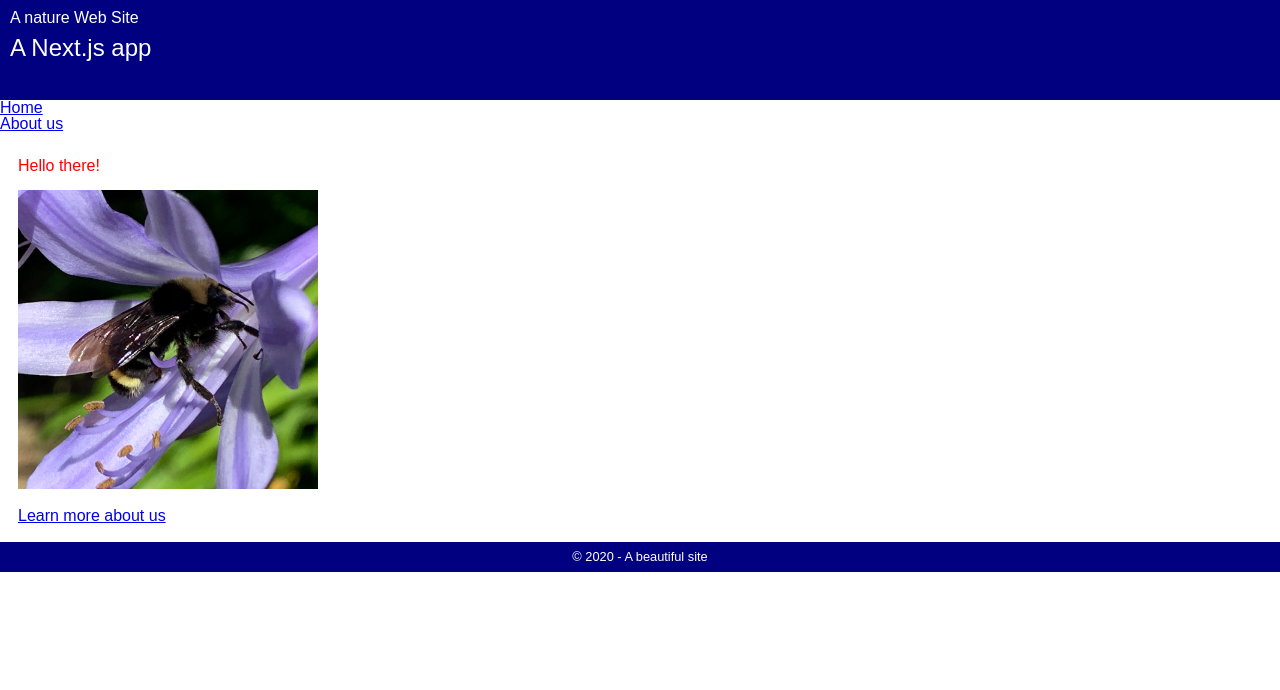
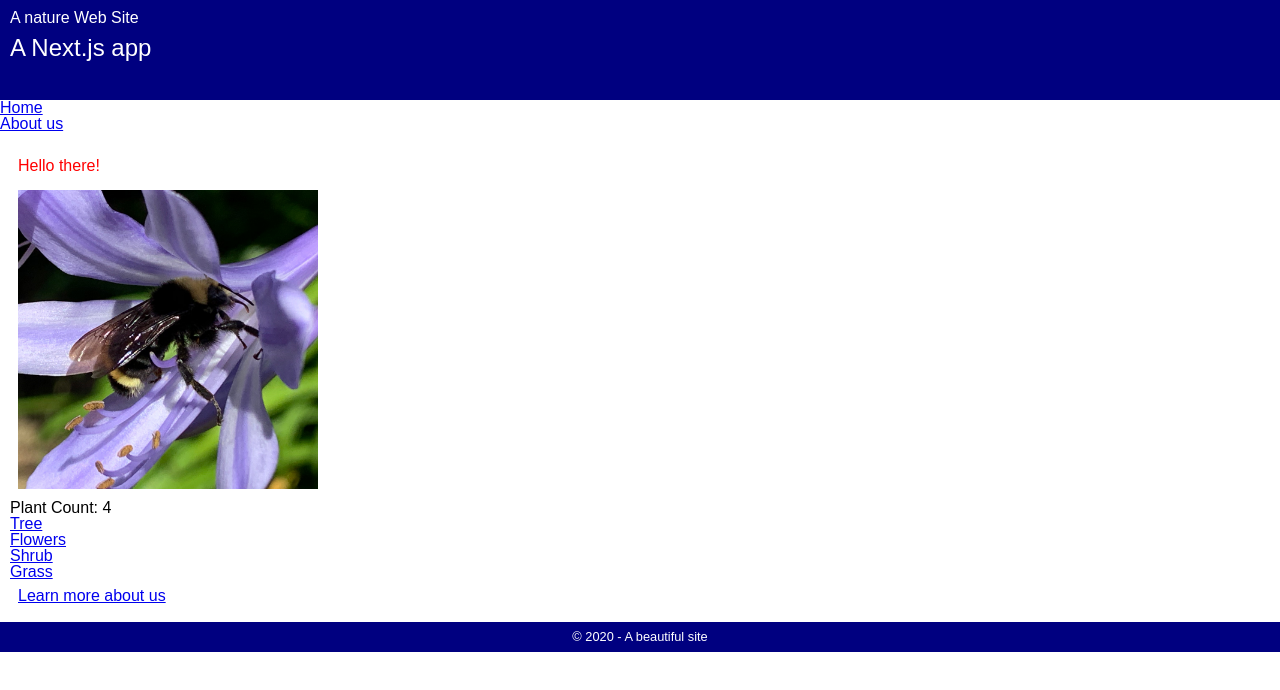
Before and after one commit to tarizer/wintellect-next, a Next.js app: page / in a window 1280 px wide. Shown: the top 690 px of the page. Built offline with nearby package versions, Linux system fonts and the light colour scheme.

Commit message:
Add useMount

```diff
--- a/pages/_app.js
+++ b/pages/_app.js
@@ -1,7 +1,6 @@
 import './index.scss';
 import '../src/components/Layout.scss';
 
-// eslint-disable-next-line react/prop-types
 export default function MyApp({ Component, pageProps }) {
   return <Component {...pageProps} />;
 }
--- a/pages/index.js
+++ b/pages/index.js
@@ -2,6 +2,9 @@ import React from 'react';
 import Link from 'next/link';
 
 import Layout from '../src/components/Layout';
+import PlantLink from '../src/components/PlantLink';
+
+import { plants } from '../src/db.json';
 
 // import '../assets/scss/index.scss'; // imported in _app.js
 
@@ -15,6 +18,15 @@ const Home = () => {
         <p>
           <img src="/static/bumblebee.jpg" alt="bumblebee" width="300px" />
         </p>
+        <div>Plant Count: {plants.length}</div>
+        <ul>
+          {plants.map(plant => (
+            // <li key={plant.id}>{plant.name}</li>
+            <li key={plant.id}>
+              <PlantLink plantId={plant.id} />
+            </li>
+          ))}
+        </ul>
         <p>
           <Link href="/about">
             <a>Learn more about us</a>
--- /dev/null
+++ b/src/components/PlantLink.js
@@ -0,0 +1,15 @@
+import Link from 'next/link';
+
+import { plants } from '../db.json';
+
+const PlantLink = ({ plantId }) => {
+  // This component is not realy need, it is just overcompication
+  const selectedPlant = plants.find(plant => plant.id === plantId);
+  return (
+    <Link href={`plant?plantId=${encodeURIComponent(selectedPlant.id)}`}>
+      <a>{selectedPlant.name}</a>
+    </Link>
+  );
+};
+
+export default PlantLink;
--- /dev/null
+++ b/src/db.json
@@ -0,0 +1,28 @@
+{
+  "plants": [
+    {
+      "id": 1,
+      "name": "Tree",
+      "fileName": "tree.jpg",
+      "description": "This is a tree!"
+    },
+    {
+      "id": 2,
+      "name": "Flowers",
+      "fileName": "flowers.jpg",
+      "description": "These are flowers!"
+    },
+    {
+      "id": 3,
+      "name": "Shrub",
+      "fileName": "shrub.jpg",
+      "description": "This is a shrub!"
+    },
+    {
+      "id": 4,
+      "name": "Grass",
+      "fileName": "grass.jpg",
+      "description": "This is grass!"
+    }
+  ]
+}
```
Also changed, not shown: pages/plant.js (added, +69 -0 lines), pages/plants.js (added), 1 other file (tests, documents, lock files or other folders).
